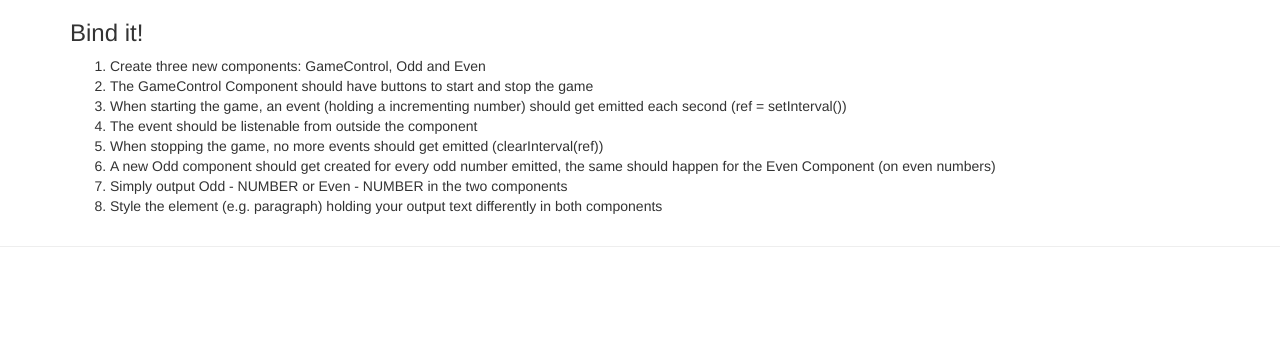
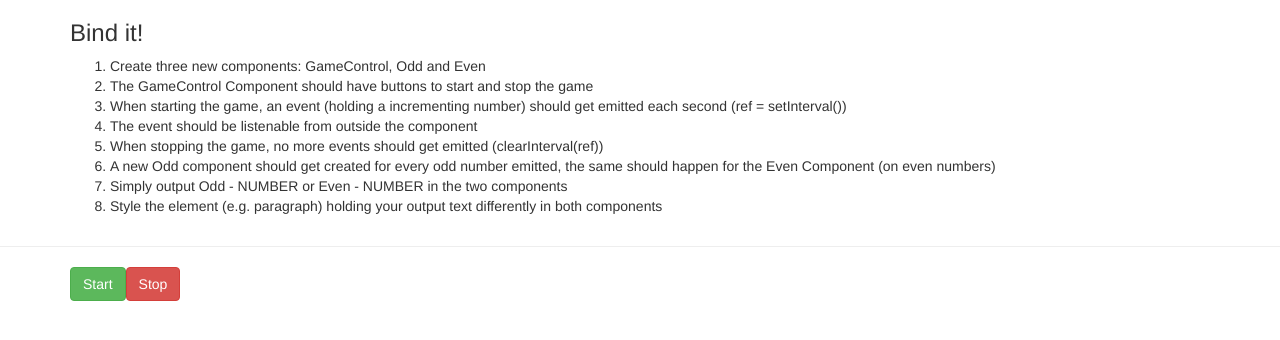
Before and after one commit to bfly2001/cmp-databinding-assignment-start, an Angular app: page / in a window 1280 px wide. Shown: the top 340 px of the page. Built offline with nearby package versions, Linux system fonts and the light colour scheme.

Commit message:
Update app.component.html
Added gamecontrol component.

```diff
--- a/src/app/app.component.html
+++ b/src/app/app.component.html
@@ -16,3 +16,4 @@
   </div>
 </div>
 <hr>
+<app-gamecontrol></app-gamecontrol>
```
